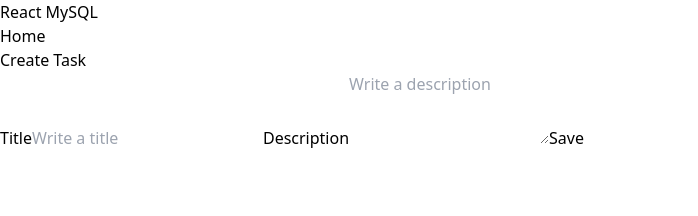
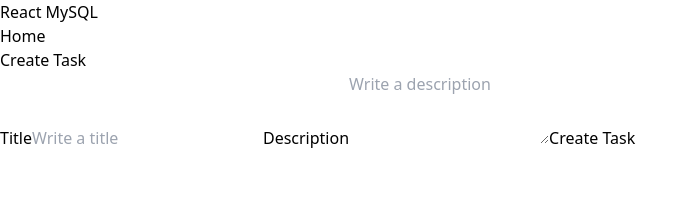
Before and after one commit to thejuanco/CRUD-MySQL-React-Node, a React (Vite) app in the folder client/: page /new in a window 1280 px wide. Shown: the top 216 px of the page, without its empty margins (0-698 px from the left). Built offline with nearby package versions, Linux system fonts and the light colour scheme.

Commit message:
Termino del formulario, y agregar formik para capturar datos y enviar a la API

```diff
--- a/client/src/pages/TaskForm.jsx
+++ b/client/src/pages/TaskForm.jsx
@@ -11,17 +11,18 @@ const TaskForm = () => {
           title: "",
           description: "",
         }}
-        onSubmit={async (values) => {
+        onSubmit={async (values, actions) => {
           console.log(values);
           try {
             const response = await createTaskRequest(values);
             console.log(response);
+            actions.resetForm();
           } catch (error) {
             console.log(error);
           }
         }}
       >
-        {({ handleChange, handleSubmit }) => (
+        {({ handleChange, handleSubmit, values, isSubmitting }) => (
           //Utilizando la propiedad handleChange para ver que tipea el usario en el formulario
           <Form onSubmit={handleSubmit}>
             <label>Title</label>
@@ -31,6 +32,7 @@ const TaskForm = () => {
               placeholder="Write a title"
               //Llenando el evento onChange con los datos que introduce el usuario
               onChange={handleChange}
+              value={values.title}
             />
 
             <label>Description</label>
@@ -39,9 +41,12 @@ const TaskForm = () => {
               rows="3"
               placeholder="Write a description"
               onChange={handleChange}
+              value={values.description}
             ></textarea>
 
-            <button type="submit">Save</button>
+            <button type="submit" disabled={isSubmitting}>
+              {isSubmitting ? "Loading..." : "Create Task"}
+            </button>
           </Form>
         )}
       </Formik>
```
